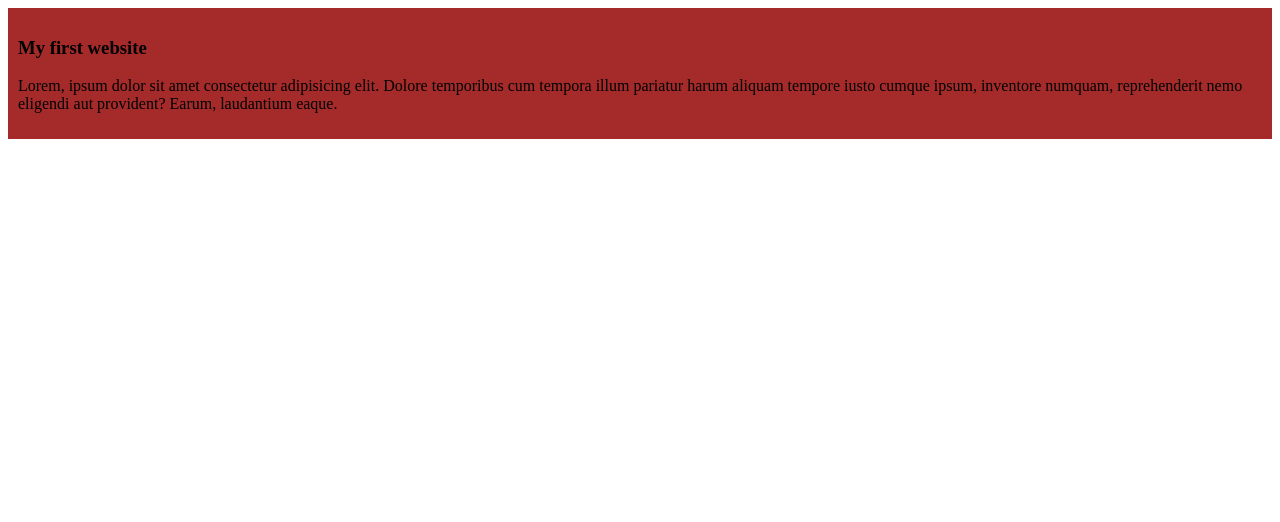
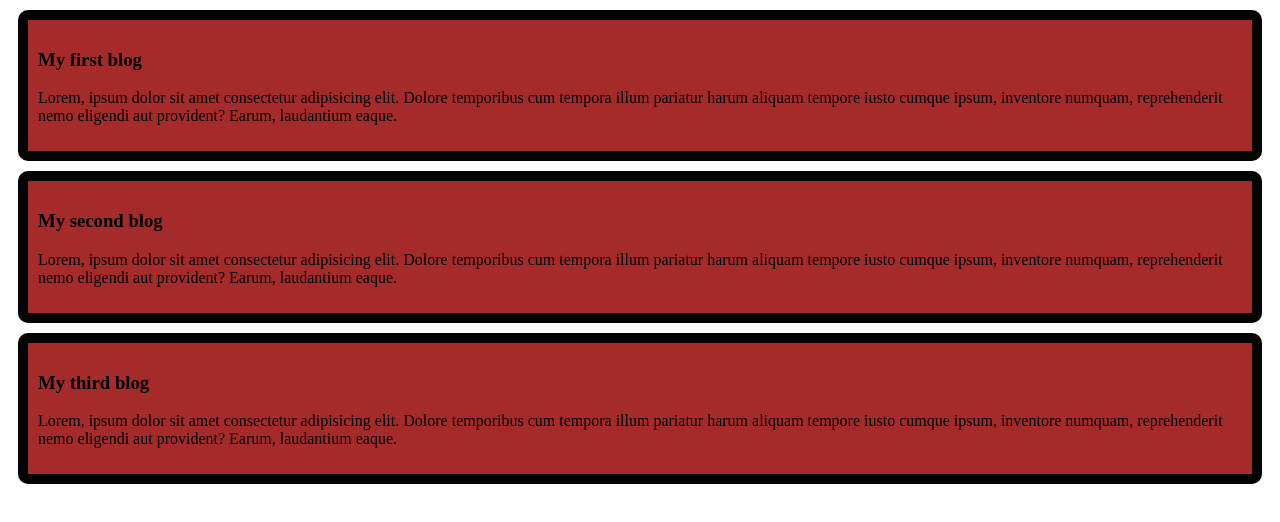
Before and after one commit to mbiplobmollah/Programming-Hero-Web-Dev-Challenge, a plain HTML site: page index.html in a window 1280 px wide. Drawn offline with Linux system fonts and the light colour scheme.

Commit message:
added the second and third blogs

```diff
--- a/index.html
+++ b/index.html
@@ -8,7 +8,19 @@
 </head>
 <body>
     <div>
-        <h3>My first website</h3>
+        <h3>My first blog</h3>
+        <p>
+            Lorem, ipsum dolor sit amet consectetur adipisicing elit. Dolore temporibus cum tempora illum pariatur harum aliquam tempore iusto cumque ipsum, inventore numquam, reprehenderit nemo eligendi aut provident? Earum, laudantium eaque.
+        </p>
+    </div>
+    <div>
+        <h3>My second blog</h3>
+        <p>
+            Lorem, ipsum dolor sit amet consectetur adipisicing elit. Dolore temporibus cum tempora illum pariatur harum aliquam tempore iusto cumque ipsum, inventore numquam, reprehenderit nemo eligendi aut provident? Earum, laudantium eaque.
+        </p>
+    </div>
+    <div>
+        <h3>My third blog</h3>
         <p>
             Lorem, ipsum dolor sit amet consectetur adipisicing elit. Dolore temporibus cum tempora illum pariatur harum aliquam tempore iusto cumque ipsum, inventore numquam, reprehenderit nemo eligendi aut provident? Earum, laudantium eaque.
         </p>
--- a/styles/blog.css
+++ b/styles/blog.css
@@ -1,5 +1,7 @@
 div{
     background-color: brown;
     padding: 10px;
-
+    border: 10px solid rgb(3, 3, 3);
+    margin: 10px;
+    border-radius: 10px;
 }
```
